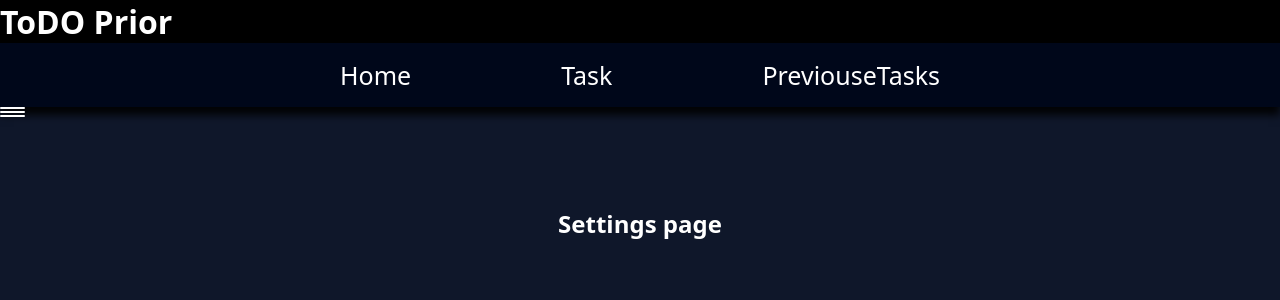
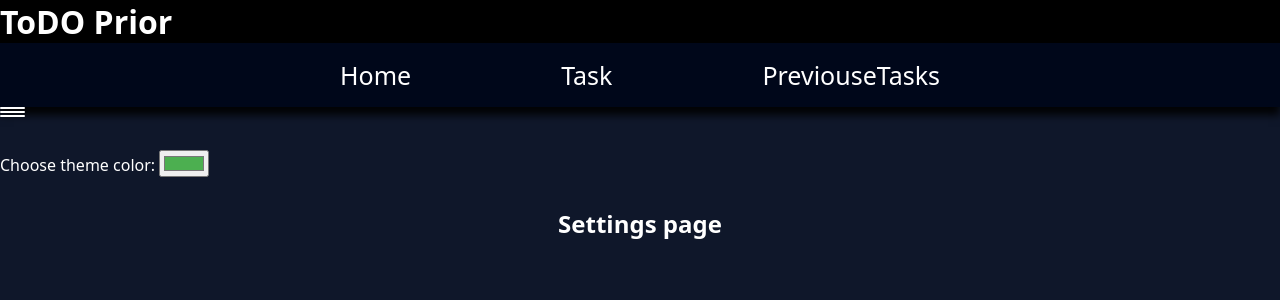
Before and after one commit to caleroedwarn-prog/typescript-react, a React (Create React App) app: page /settings in a window 1280 px wide. Shown: the top 300 px of the page. Built offline with nearby package versions, Linux system fonts and the light colour scheme.

Commit message:
added theme color

```diff
--- a/src/pages/Settings.tsx
+++ b/src/pages/Settings.tsx
@@ -1,7 +1,28 @@
+import { useOutletContext } from "react-router-dom";
+import { TaskType } from "../components/Layout";
+
+interface ContextType {
+  task: TaskType[];
+  setTask: React.Dispatch<React.SetStateAction<TaskType[]>>;
+  deletedTask: TaskType[];
+  themeColor: string;
+  setThemeColor: React.Dispatch<React.SetStateAction<string>>;
+  setDeletedTask: React.Dispatch<React.SetStateAction<TaskType[]>>;
+  previouseTask: TaskType[];
+  setPreviouseTask: React.Dispatch<React.SetStateAction<TaskType[]>>;
+}
+
 function Settings(){
+    const { themeColor, setThemeColor } = useOutletContext<ContextType>();
     return(
         <>
         <h2> Settings page</h2>
+     <label htmlFor="color">Choose theme color: </label>
+        <input
+        title="color"
+        type="color"
+        value={themeColor}
+        onChange={(e) => setThemeColor(e.target.value)} />
         </>
     );
 }
```
Also changed, not shown: src/components/Layout.tsx (+4 -3 lines).
